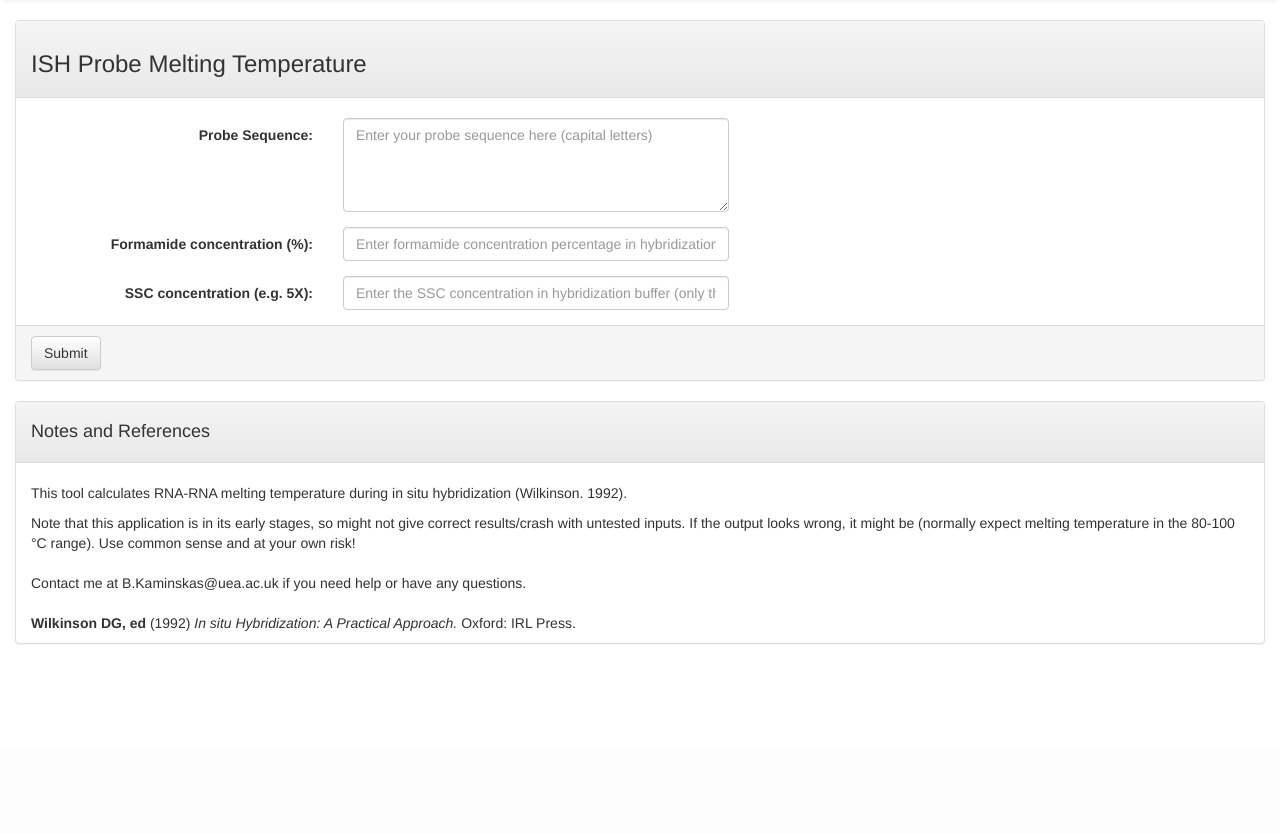
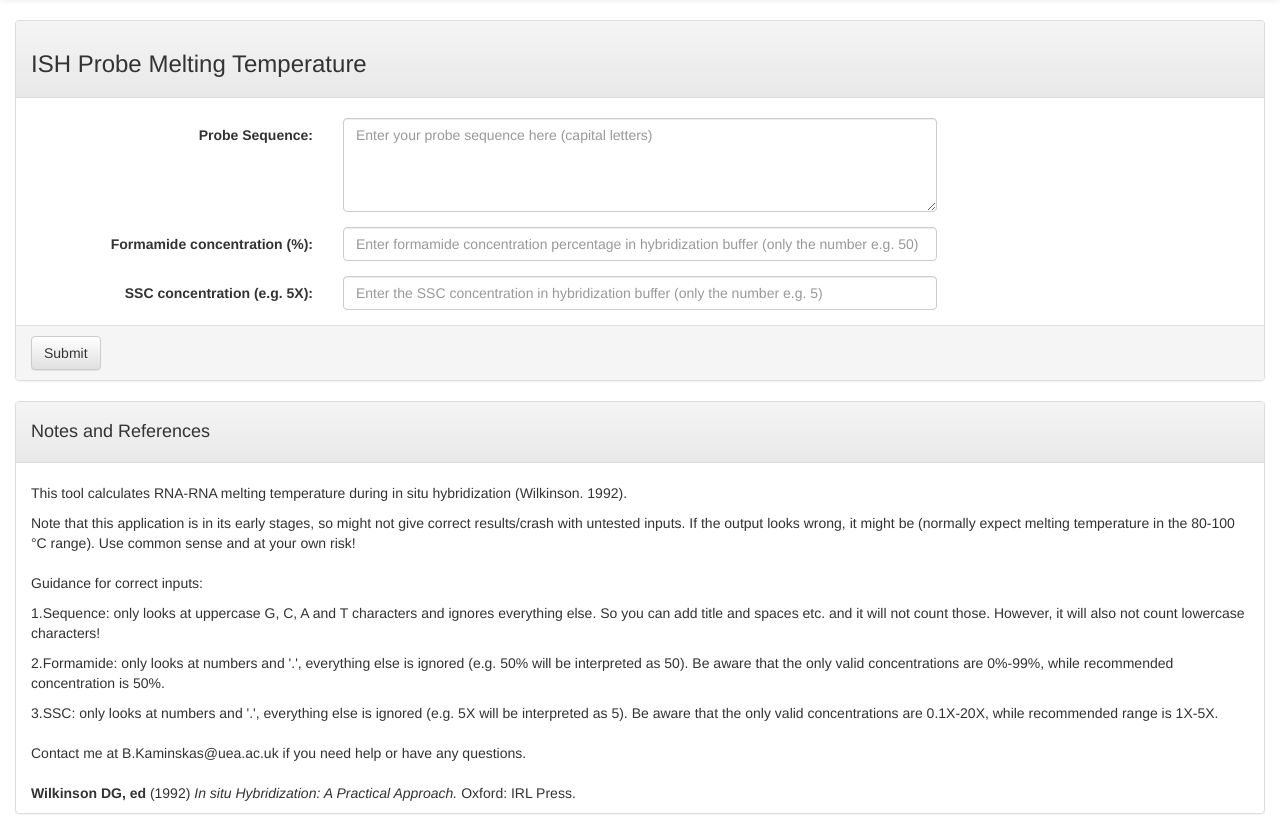
Before and after one commit to KaminskasB/page, a Django app: page /temperature/index/ in a window 1280 px wide. Shown: the part 52-886 px from the top of the page. Before the commit the page ends 696 px from the top, so only its background shows below. Run offline with Django 3.2, Linux system fonts and the light colour scheme; some libraries are stand-ins or nearby versions.

Commit message:
Added more warning messages and caught exceptions

```diff
--- a/ISH/temperature/templates/temperature/index.html
+++ b/ISH/temperature/templates/temperature/index.html
@@ -57,21 +57,21 @@
                     {% csrf_token %}
                     <div class="form-group">
                         <label for="sequence" class="col-sm-3 control-label">Probe Sequence: </label>
-                        <div class="col-sm-4">
+                        <div class="col-sm-6">
             <textarea name="sequence" class="form-control" rows="4"
                       placeholder="Enter your probe sequence here (capital letters)"></textarea>
                         </div>
                     </div>
                     <div class="form-group">
                         <label for="formamide" class="col-sm-3 control-label">Formamide concentration (%): </label>
-                        <div class="col-sm-4">
+                        <div class="col-sm-6">
                             <input type="text" name="formamide" class="form-control"
                                    placeholder="Enter formamide concentration percentage in hybridization buffer (only the number e.g. 50)">
                         </div>
                     </div>
                     <div class="form-group">
                         <label for="ssc" class="col-sm-3 control-label">SSC concentration (e.g. 5X): </label>
-                        <div class="col-sm-4">
+                        <div class="col-sm-6">
                             <input type="text" name="ssc" class="form-control"
                                    placeholder="Enter the SSC concentration in hybridization buffer (only the number e.g. 5)">
                         </div>
@@ -97,23 +97,30 @@
                         <h3>Result</h3>
                     </div>
                     <div class="container-fluid">
+                        <h4 style="color:red">{{ message }}</h4>
+                    <h4 style="color:red">{{ ssc_message }}</h4>
+                    <h4 style="color:red">{{ formamide_message }}</h4>
+                    <h4 style="color:red">{{ sequence_message }}</h4>
                         <h4>Your probe's melting temperature is {{ melting_temperature }} °C. As a rule of thumb, might
                             want to
                             try hybridization temperature around 25 °C lower ({{ ideal_temperature }}) first. Then,
                             anything
                             10 °C higher or lower might work </h4>
-                        <h4 style="color:red">{{ message }}</h4>
+
                     </div>
                 {% elif not success %}
                     <div class="panel-heading">
                         <h3>Result</h3>
                     </div>
                     <div class="container-fluid">
-                        <h4>Something went wrong processing your input (P.S. make sure you fill in all fields and enter
+                        <h4 style="color:red">Something went wrong processing your input (P.S. make sure you fill in all fields and enter
                             numerical data
                             for
                             'formamide' and 'ssc' fields)</h4>
                         <h4 style="color:red">{{ message }}</h4>
+                    <h4 style="color:red">{{ ssc_message }}</h4>
+                    <h4 style="color:red">{{ formamide_message }}</h4>
+                    <h4 style="color:red">{{ sequence_message }}</h4>
                     </div>
                 {% endif %}
             </div>
@@ -134,6 +141,11 @@
                     untested inputs. If the output looks wrong, it might be (normally expect melting temperature in the
                     80-100 °C range). Use common sense and at your own risk!</p>
                 <h1></h1>
+                <p>Guidance for correct inputs:</p>
+                <p>1.Sequence: only looks at uppercase G, C, A and T characters and ignores everything else. So you can add title and spaces etc. and it will not count those. However, it will also not count lowercase characters!</p>
+                <p>2.Formamide: only looks at numbers and '.', everything else is ignored (e.g. 50% will be interpreted as 50). Be aware that the only valid concentrations are 0%-99%, while recommended concentration is 50%. </p>
+                <p>3.SSC: only looks at numbers and '.', everything else is ignored (e.g. 5X will be interpreted as 5). Be aware that the only valid concentrations are 0.1X-20X, while recommended range is 1X-5X.</p>
+                <h1></h1>
                 <p>Contact me at B.Kaminskas@uea.ac.uk if you need help or have any questions.</p>
                 <h1></h1>
                 <p><b>Wilkinson DG, ed</b> (1992) <i>In situ Hybridization: A Practical Approach.</i> Oxford: IRL Press.
--- a/ISH/temperature/views.py
+++ b/ISH/temperature/views.py
@@ -14,38 +14,58 @@ def get_parameters(request):
     }
     if request.method == 'POST':
         form = ParameterForm(request.POST)
-        print ('method is post')
         if form.is_valid():
-            print ('form is valid')
             dirty_formamide = form.cleaned_data['formamide']
             decimal_formamide = re.compile(r'[^\d.]+')
             clean_formamide = float(decimal_formamide.sub('', dirty_formamide))
-            print (clean_formamide)
 
             dirty_ssc = form.cleaned_data['ssc']
             decimal_ssc = re.compile(r'[^\d.]+')
             clean_ssc = float(decimal_ssc.sub('', dirty_ssc))
-
 
             dirty_sequence = form.cleaned_data['sequence']
             clean_sequence = re.sub('[^ACTG]', '', dirty_sequence)  # Removes all characters and whitespace except ACTG
             melting_temperature = calculate_temperature(clean_formamide, clean_ssc, clean_sequence)
 
             message = ''
+            ssc_message = ''
+            formamide_message = ''
+            sequence_message = ''
+
+            if 0.01 > clean_ssc or clean_ssc > 20:
+                ssc_message = 'Your SSC concentration is outside of the 0.01X - 20X range. Ideally, it would be between 1X - 5X, so the displayed result might not mean anything.'
+
+            if clean_formamide > 99:
+                formamide_message = 'Your formamide concentration is higher than 99%, which is very unlikely and renders the resulting melting temperature essentially wrong.'
+
+            elif len(clean_sequence) == 0:
+                sequence_message = 'Your sequence length is 0. Are you sure you entered a valid sequence? Under the hood, the tool only looks at A, G, C and T characters (uppercase) and ignores everything else. Check the notes section below!'
+
+            elif len(clean_sequence) < 50:
+                sequence_message = 'Your sequence is shorter than 50bp, the formula won\'t give a correct answer. Are you sure you entered a valid sequence? Under the hood, the tool only looks at A, G, C and T characters (uppercase) and ignores everything else. Check the notes section below!'
+
+            elif len(clean_sequence) < 200:
+                sequence_message = 'Your sequence is shorter than 50bp, the formula won\'t give a correct answer. Are you sure you entered a valid sequence? Under the hood, the tool only looks at A, G, C and T characters (uppercase) and ignores everything else. Check the notes section below!'
+
+            elif len(clean_sequence) > 1000:
+                sequence_message = 'Your sequence is longer than 1000bp, the formula might not give a correct answer!'
 
             if melting_temperature == 0:
-                message = 'The sequence entered was likely not valid. Under the hood, the tool only looks at A, G, C and T characters (uppercase) and ignores everything else. Check the notes section below!'
-            if 0 < melting_temperature <80:
+                message = 'One or more of the inputs was not valid. Check the notes section below!'
+            if 0 < melting_temperature < 80:
                 message = 'The melting temperature value is lower than usual. Maybe you are using formamide concentration higher than 50% or SSC lower than 5X, in which case it might be valid. Either way, make sure your input is correct (check the notes section below) and submit again just to be safe!'
             if melting_temperature < 0:
                 message = 'The melting temperature is subzero, which does not make sense. Probably something wrong with the input. Please check the notes section below and make sure your submission is valid.'
-            if melting_temperature >100:
+            if melting_temperature > 100:
                 message = 'The melting temperature value is higher than usual. Maybe you are using formamide concentration lower than 50% or SSC higher than 5X, in which case it might be valid. Either way, make sure your input is correct (check the notes section below) and submit again just to be safe!'
 
             context['melting_temperature'] = melting_temperature
             context['ideal_temperature'] = round(melting_temperature - 25, 1)
             context['success'] = True
             context['message'] = message
+            context['sequence_message'] = sequence_message
+            context['ssc_message'] = ssc_message
+            context['formamide_message'] = formamide_message
 
     return render(request, 'temperature/index.html', context)
 
@@ -56,9 +76,8 @@ def calculate_temperature(formamide, ssc, sequence):
         melting_temperature = round(
             79.8 + 18.5 * math.log(0.33 / 2 * ssc) + 0.58 * gc_content + 0.0012 * math.pow(gc_content, 2) - 820 / len(
                 sequence) - 0.35 * formamide, 1)
-    except ZeroDivisionError:
+    except Exception:
         melting_temperature = 0
-
 
     return melting_temperature
 
```
